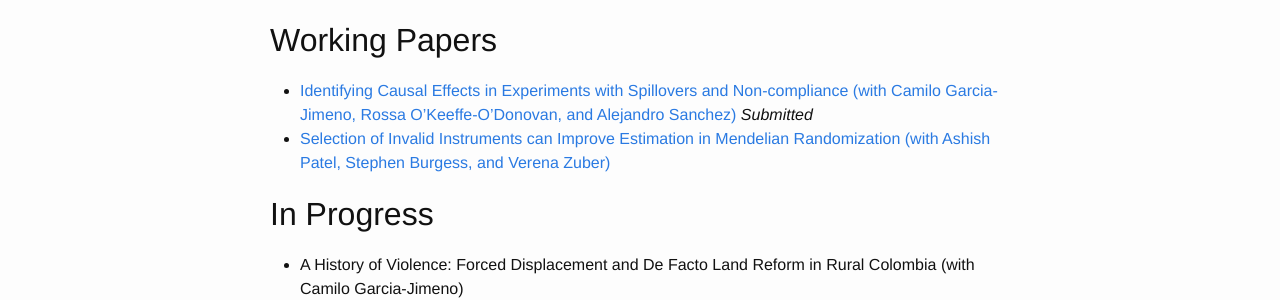
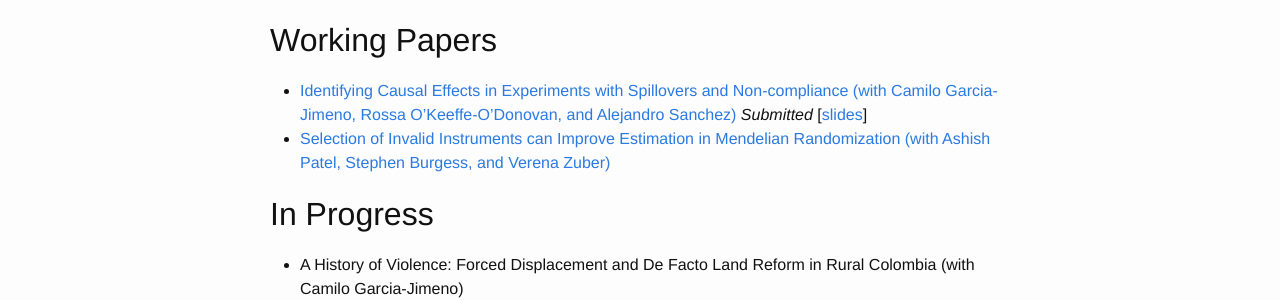
Before and after one commit to fditraglia/fditraglia.github.io, a Jekyll site: the page built from research.md, in a window 1280 px wide. Shown: the part 562-862 px from the top of the page. Built offline with Jekyll 4.4.1, drawn with Linux system fonts in a browser that asks for light colours.

Commit message:
add slides for Bristol conference

```diff
--- a/research.md
+++ b/research.md
@@ -17,7 +17,7 @@
 - [Yes, Wall Street, There is a January Effect: Evidence from Laboratory Auctions](http://www.tandfonline.com/doi/abs/10.1080/15427560709337012) (with Lisa Anderson and Jeffrey Gerlach), *Journal of Behavioral Finance*, 2007, 8 (1), pp. 1-8
 
 ## Working Papers
-- [Identifying Causal Effects in Experiments with Spillovers and Non-compliance (with Camilo Garcia-Jimeno, Rossa O'Keeffe-O'Donovan, and Alejandro Sanchez)](https://ditraglia.com/pdf/spillovers-paper.pdf) *Submitted*
+- [Identifying Causal Effects in Experiments with Spillovers and Non-compliance (with Camilo Garcia-Jimeno, Rossa O'Keeffe-O'Donovan, and Alejandro Sanchez)](https://ditraglia.com/pdf/spillovers-paper.pdf) *Submitted* [[slides](./spillovers-slides.pdf)]
 - [Selection of Invalid Instruments can Improve Estimation in Mendelian Randomization (with Ashish Patel, Stephen Burgess, and Verena Zuber)](https://arxiv.org/abs/2107.01513)
 
 ## In Progress
```
Also changed, not shown: 1 other file.
